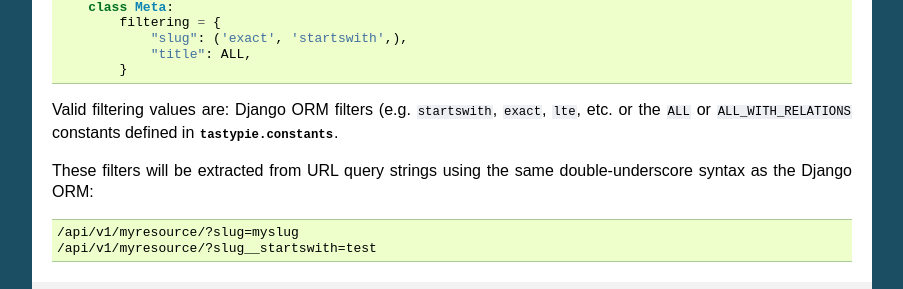
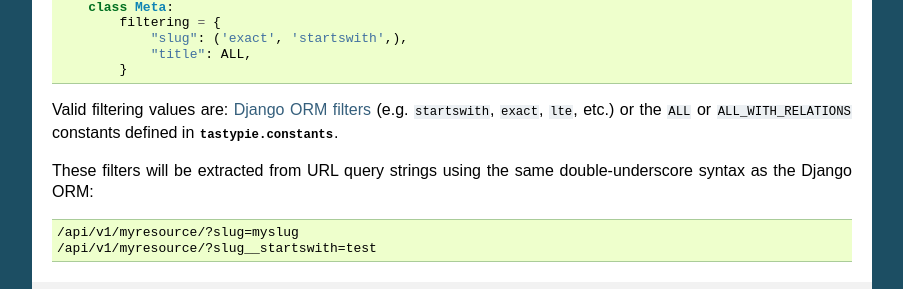
Before and after one commit to django-tastypie/django-tastypie, a Sphinx documentation site: the page built from docs/resources.rst, in a window 1280 px wide and 900 px high, scrolled down 11002 px. Shown: the part 159-448 px from the top of the window, without its empty margins (198-1101 px from the left). Built offline with Sphinx 7.4.7, drawn with Linux system fonts in a browser that asks for light colours; pages that are not in the unit, such as notebooks, are missing from menus; part of the change alters nothing that is shown.

```diff
--- a/docs/resources.rst
+++ b/docs/resources.rst
@@ -694,9 +694,11 @@ class::
                 "title": ALL,
             }
 
-Valid filtering values are: Django ORM filters (e.g. ``startswith``,
-``exact``, ``lte``, etc. or the ``ALL`` or ``ALL_WITH_RELATIONS`` constants
+Valid filtering values are: `Django ORM filters`_ (e.g. ``startswith``,
+``exact``, ``lte``, etc.) or the ``ALL`` or ``ALL_WITH_RELATIONS`` constants
 defined in :mod:`tastypie.constants`.
+
+.. _Django ORM filters: https://docs.djangoproject.com/en/dev/ref/models/querysets/#field-lookups
 
 These filters will be extracted from URL query strings using the same
 double-underscore syntax as the Django ORM::
```
